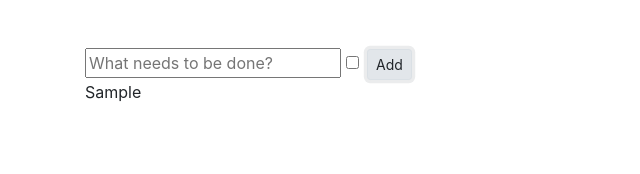
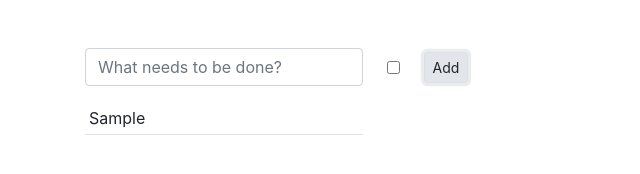
Before and after one commit to rasulovashirin/ToDoList, a plain HTML site: page index.html in a window 1280 px wide. Both pictures are taken after typing "Sample" into the empty fields and a click on the button "Add". Shown: the whole page, without its empty margins (0-640 px from the left). Drawn offline with Linux system fonts and the light colour scheme.

Commit message:
add styles

```diff
--- a/index.html
+++ b/index.html
@@ -10,12 +10,12 @@
 <body>
     <section class="todo p-5">
         <div class="container">
-            <form class="todo__form" action="https://echo.htmlacademy.ru" method="post">
-                <input class="todo__input" type="text" name="todo-input" aria-label="to do thing" placeholder="What needs to be done?" required>
-                <input class="todo__checkbox" type="checkbox" name="todo-checkbox" aria-label="to do checkbox">
-                <button class="btn btn-light btn-sm ml-1" type="submit">Add</button>
+            <form class="todo__form d-flex align-items-center w-50 mb-3" action="https://echo.htmlacademy.ru" method="post">
+                <input class="todo__input form-control w-50 mr-4" type="text" name="todo-input" aria-label="to do thing" placeholder="What needs to be done?" required>
+                <input class="todo__checkbox mr-4" type="checkbox" name="todo-checkbox" aria-label="to do checkbox">
+                <button class="btn btn-light btn-sm" type="submit">Add</button>
             </form>
-            <div class="results d-flex flex-column"></div>
+            <div class="results d-flex flex-column w-50"></div>
             <div class="wrong-message mt-3 text-warning"></div>
         </div>
     </section>
--- a/js/scripts.js
+++ b/js/scripts.js
@@ -40,6 +40,9 @@ if(elToDoForm){
       console.log(test);
     }
 
+    newElement.classList.add('border-bottom')
+    newElement.classList.add('w-50')
+    newElement.classList.add('p-1')
 
     elToDoInput.value = '';
 
```
